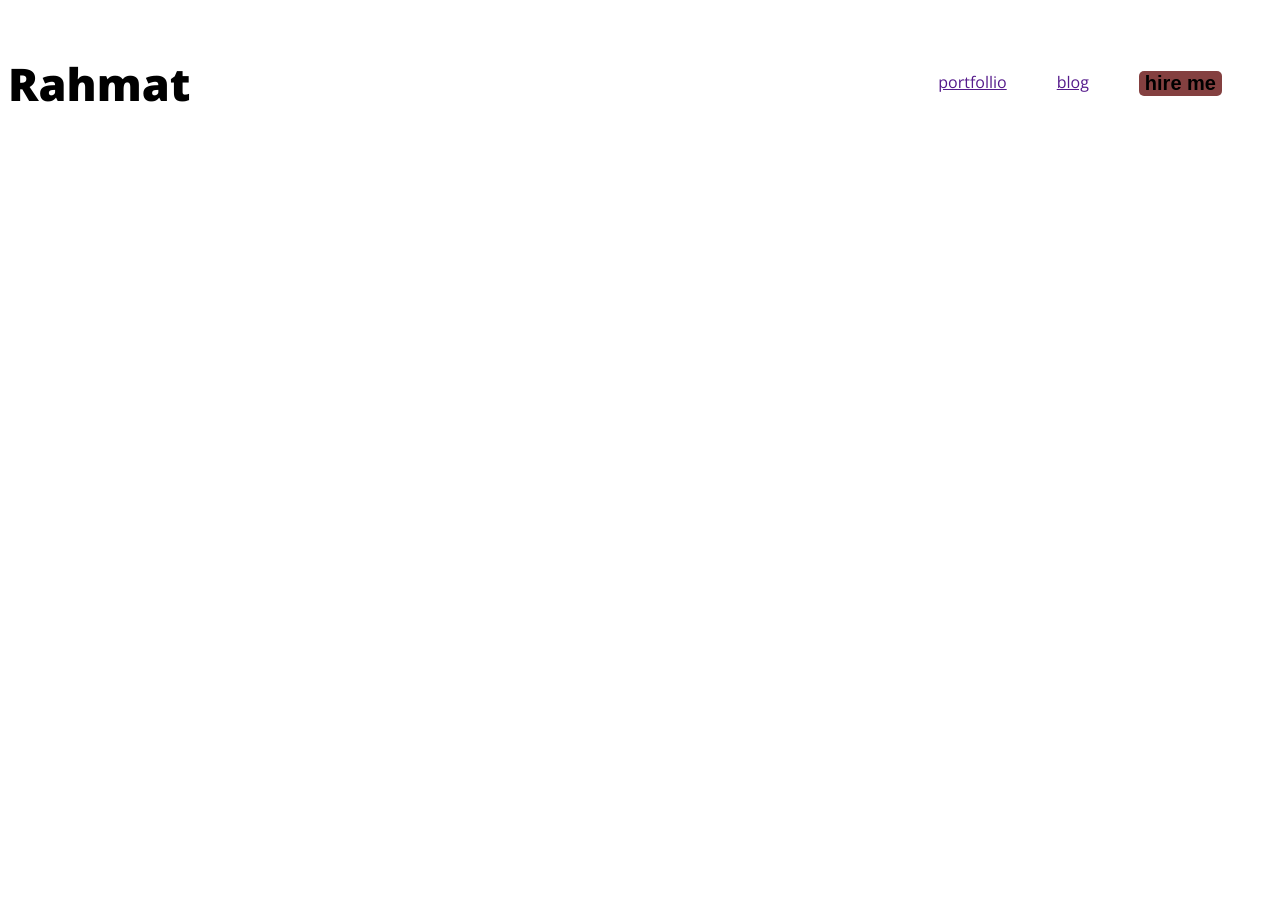
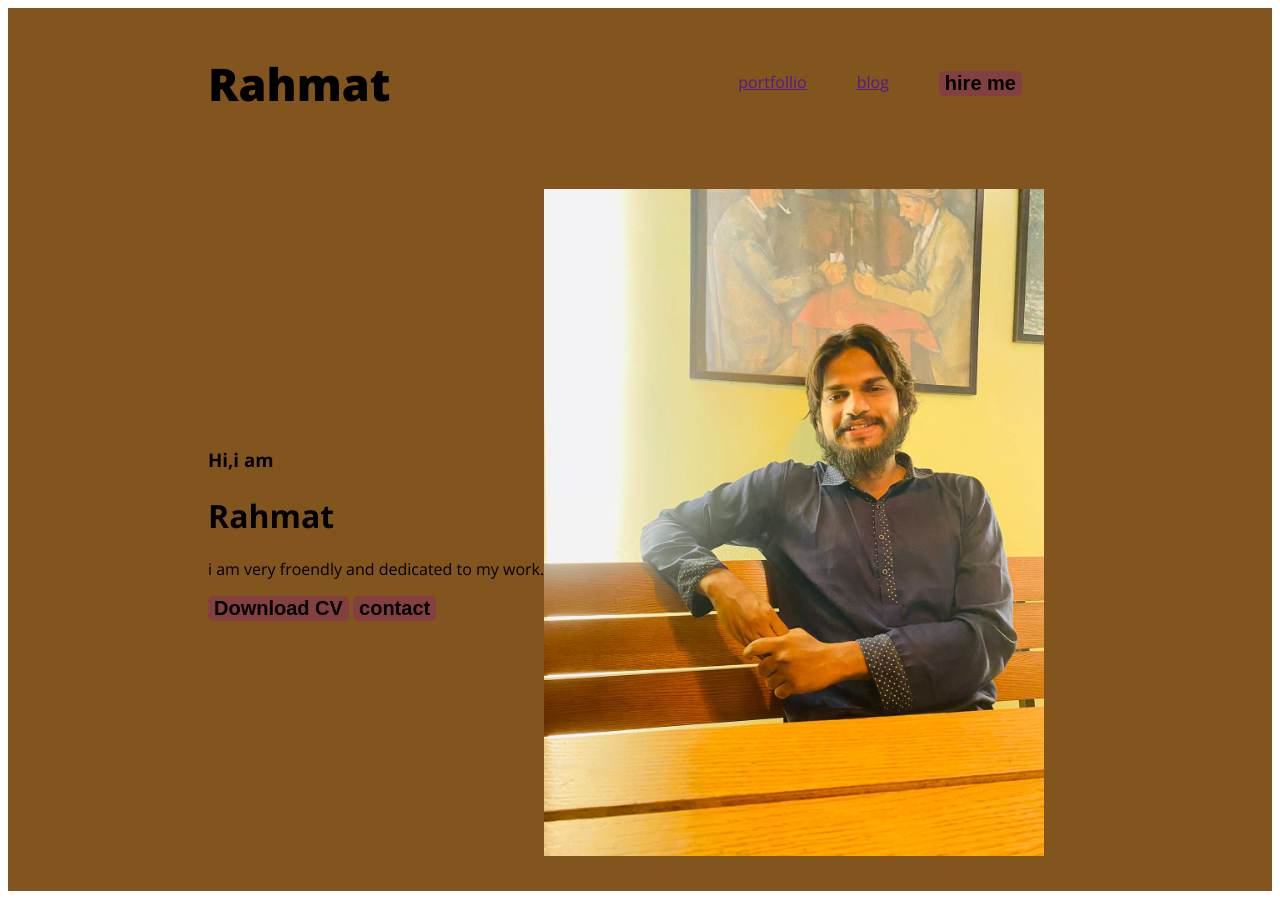
Before and after one commit to 12rahmat/web--developer-portfolio, a plain HTML site: page index.html in a window 1280 px wide. Before the commit the page ends 800 px from the top, so only its background shows below. Drawn offline with nearby package versions, Linux system fonts and the light colour scheme.

Commit message:
messag e

```diff
--- a/index.html
+++ b/index.html
@@ -12,7 +12,7 @@
 
 </head>
 <body>
-    <header>
+    <header class="header" >
         <nav>
             <h3 class="website-title"> Rahm<span class="text color">a</span>t</h3>
             <ul>
@@ -21,6 +21,21 @@
             <li> <button class="btn-primary"> hire me</button></li>
             </ul>
         </nav>
+        <div class="banner">
+       <div>
+        <div class="banner-content">
+            <h3 class="greetings"> Hi,i am</h3>
+       <h1 class="banner-title">Rahmat</h1>
+   <p> i am very froendly and dedicated to my work.</p>
+<button class="btn-primary"> Download CV</button>
+<button class="btn-primary">contact</button>
+</div>
+       </div>
+       <div>
+        <img class="profile" src="images/afc3a327-6e4f-48ee-b5d7-803a899f5e08.jfif" alt="">
+       </div>
+
+        </div>
 
     </header>
     <main>
--- a/styles/portfolio.css
+++ b/styles/portfolio.css
@@ -17,6 +17,8 @@ nav{
     display: flex;
     justify-content: space-between;
     align-items: center;
+    margin:0 200px;
+
 
 }
 .text color{
@@ -40,6 +42,19 @@ nav > ul > li {
 }
 nav >a{
     text-decoration: none;
-    color: rgb(135, 121, 105);
+    color: rgb(77, 53, 26);
 
 }
+/*header related style*/
+.header{
+    background-color: rgb(131, 85, 30);
+}
+.banner{
+    padding: 30px 30px 30px 200px;
+    display: flex;
+    align-items: center;
+
+}
+.profile{
+    width:500px;
+}
```
Also changed, not shown: afc3a327-6e4f-48ee-b5d7-803a899f5e08.jfif (added), images/afc3a327-6e4f-48ee-b5d7-803a899f5e08.jfif (added), rahmat.jfif (added).
